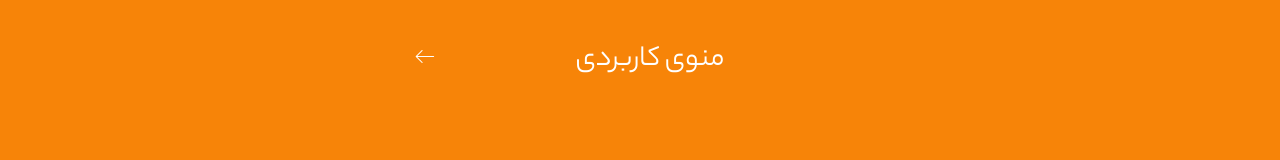
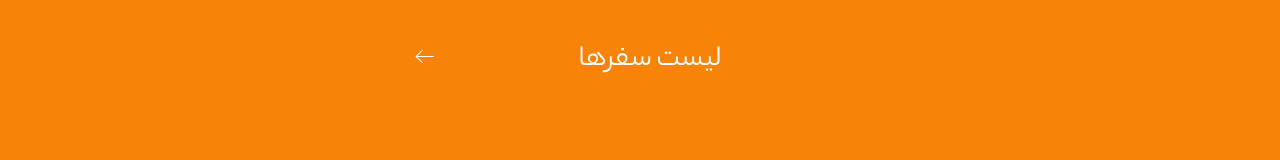
Before and after one commit to amirjr1378/navit, a React (Create React App) app: page /travel-list in a window 1280 px wide. Shown: the top 160 px of the page. Built offline with nearby package versions, Linux system fonts and the light colour scheme.

Commit message:
fix typo from zeplin in travel list header and delte extra stuff

```diff
--- a/src/components/MenuItem/MenuItem.js
+++ b/src/components/MenuItem/MenuItem.js
@@ -1,6 +1,5 @@
 import React from "react";
 import "./MenuItem.styles.scss";
-import { FontAwesomeIcon } from "@fortawesome/react-fontawesome";
 
 export default function({ icon, label }) {
   return (
--- a/src/pages/TravelList/TravelList.js
+++ b/src/pages/TravelList/TravelList.js
@@ -13,7 +13,7 @@ function Header(props) {
   return (
     <div className="menu__header">
       <div style={{ flexGrow: 1 }}>
-        <h2>منوی کاربردی</h2>
+        <h2>لیست سفرها</h2>
       </div>
       <div className="cursor--pointer">
         <span
```
